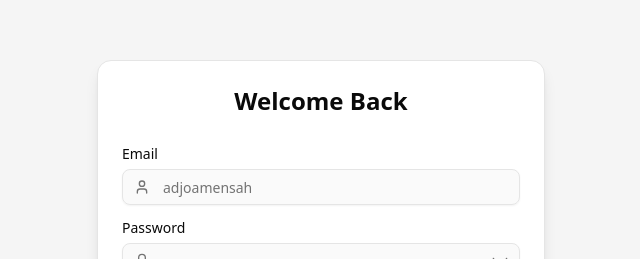
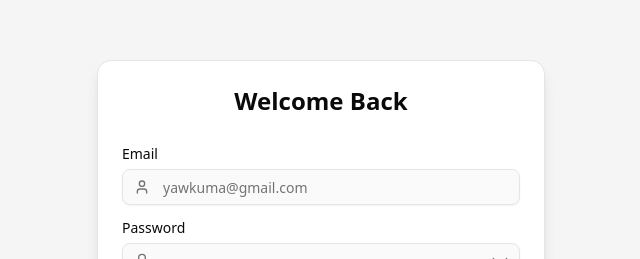
Before and after one commit to nisaacdz/itchyfingers, a Next.js app: page /login in a window 1280 px wide. Shown: the part 156-415 px from the top of the page, without its empty margins (319-959 px from the left). Built offline with nearby package versions, Linux system fonts and the light colour scheme; no server answers.

Commit message:
Update abcd

```diff
--- a/app/(www)/(auth)/login/page.tsx
+++ b/app/(www)/(auth)/login/page.tsx
@@ -77,7 +77,7 @@ export default function LoginPage() {
                 id="email"
                 name="email"
                 type="text"
-                placeholder="adjoamensah"
+                placeholder="yawkuma@gmail.com"
                 className="pl-10 bg-muted/50 focus-visible:ring-2 focus-visible:ring-primary"
                 value={formData.email}
                 onChange={handleInputChange}
--- a/app/globals.css
+++ b/app/globals.css
@@ -1,7 +1,7 @@
 @import "tailwindcss";
 @import "tw-animate-css";
 
-@custom-variant dark (&:is(.dark *));
+@custom-variant dark (&:where(.dark, .dark *));
 
 @theme inline {
   --color-background: var(--background);
--- a/package.json
+++ b/package.json
@@ -43,6 +43,7 @@
     "eslint": "^9",
     "eslint-config-next": "15.2.4",
     "tailwindcss": "^4.1.1",
+    "tailwindcss-animate": "^1.0.7",
     "typescript": "^5"
   }
 }
--- /dev/null
+++ b/tailwind.config.ts
@@ -0,0 +1,86 @@
+/* eslint-disable @typescript-eslint/no-require-imports */
+import type { Config } from "tailwindcss";
+import tailwindAnimate from "tailwindcss-animate";
+
+export default {
+  darkMode: ["class", "dark"],
+  content: [
+    "./pages/**/*.{js,ts,jsx,tsx,mdx}",
+    "./components/**/*.{js,ts,jsx,tsx,mdx}",
+    "./app/**/*.{js,ts,jsx,tsx,mdx}",
+  ],
+  theme: {
+    extend: {
+      fontFamily: {
+        plusJakartaSans: ["var(--font-plus-jakarta-sans)", "sans-serif"],
+        geistSans: ["var(--font-geist-sans)", "sans-serif"],
+        geistMono: ["var(--font-geist-mono)", "monospace"],
+        alata: ["var(--font-alata)", "sans-serif"],
+      },
+      backgroundImage: {
+        gradient: "var(--gradient)",
+        noise: "var(--noise)",
+        noisyGradient: "var(--noisy-gradient)",
+      },
+      colors: {
+        background: "hsl(var(--background))",
+        foreground: "hsl(var(--foreground))",
+        card: {
+          DEFAULT: "hsl(var(--card))",
+          foreground: "hsl(var(--card-foreground))",
+        },
+        popover: {
+          DEFAULT: "hsl(var(--popover))",
+          foreground: "hsl(var(--popover-foreground))",
+        },
+        primary: {
+          DEFAULT: "hsl(var(--primary))",
+          foreground: "hsl(var(--primary-foreground))",
+        },
+        secondary: {
+          DEFAULT: "hsl(var(--secondary))",
+          foreground: "hsl(var(--secondary-foreground))",
+        },
+        muted: {
+          DEFAULT: "hsl(var(--muted))",
+          foreground: "hsl(var(--muted-foreground))",
+        },
+        accent: {
+          "1": "hsl(var(--accent-1))",
+          "2": "hsl(var(--accent-2))",
+          "3": "hsl(var(--accent-3))",
+        },
+        destructive: {
+          DEFAULT: "hsl(var(--destructive))",
+          foreground: "hsl(var(--destructive-foreground))",
+        },
+        border: "hsl(var(--border))",
+        input: "hsl(var(--input))",
+        ring: "hsl(var(--ring))",
+        chart: {
+          "1": "hsl(var(--chart-1))",
+          "2": "hsl(var(--chart-2))",
+          "3": "hsl(var(--chart-3))",
+          "4": "hsl(var(--chart-4))",
+          "5": "hsl(var(--chart-5))",
+        },
+        sidebar: {
+          DEFAULT: "hsl(var(--sidebar-background))",
+          foreground: "hsl(var(--sidebar-foreground))",
+          primary: "hsl(var(--sidebar-primary))",
+          "primary-foreground": "hsl(var(--sidebar-primary-foreground))",
+          accent: "hsl(var(--sidebar-accent))",
+          "accent-foreground": "hsl(var(--sidebar-accent-foreground))",
+          border: "hsl(var(--sidebar-border))",
+          ring: "hsl(var(--sidebar-ring))",
+        },
+      },
+      borderRadius: {
+        lg: "var(--radius)",
+        md: "calc(var(--radius) - 2px)",
+        sm: "calc(var(--radius) - 4px)",
+      },
+    },
+  },
+  plugins: [tailwindAnimate],
+} satisfies Config;
```
Also changed, not shown: .idx/integrations.json (added), 1 other file (tests, documents, lock files or other folders).
